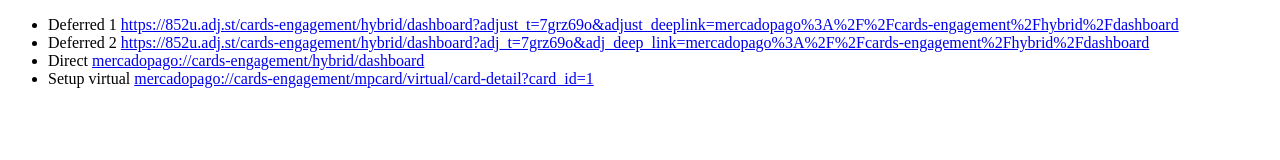
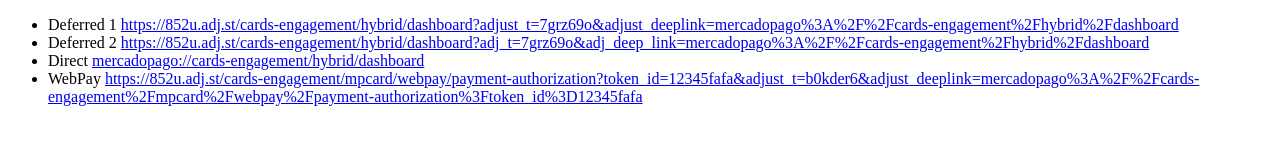
Before and after one commit to fernando-manzano-meli/adjust-test-site, a plain HTML site: page index.html in a window 1280 px wide. Drawn offline with Linux system fonts and the light colour scheme.

Commit message:
Update index.html

```diff
--- a/index.html
+++ b/index.html
@@ -5,7 +5,7 @@
          <li>Deferred 1 <a href="https://852u.adj.st/cards-engagement/hybrid/dashboard?adjust_t=7grz69o&adjust_deeplink=mercadopago%3A%2F%2Fcards-engagement%2Fhybrid%2Fdashboard">https://852u.adj.st/cards-engagement/hybrid/dashboard?adjust_t=7grz69o&adjust_deeplink=mercadopago%3A%2F%2Fcards-engagement%2Fhybrid%2Fdashboard</a></li>
          <li>Deferred 2 <a href="https://852u.adj.st/cards-engagement/hybrid/dashboard?adj_t=7grz69o&adj_deep_link=mercadopago%3A%2F%2Fcards-engagement%2Fhybrid%2Fdashboard">https://852u.adj.st/cards-engagement/hybrid/dashboard?adj_t=7grz69o&adj_deep_link=mercadopago%3A%2F%2Fcards-engagement%2Fhybrid%2Fdashboard</a></li>
          <li>Direct <a href="mercadopago://cards-engagement/hybrid/dashboard">mercadopago://cards-engagement/hybrid/dashboard</a></li>
-         <li>Setup virtual <a href="mercadopago://cards-engagement/mpcard/virtual/card-detail?card_id=1">mercadopago://cards-engagement/mpcard/virtual/card-detail?card_id=1</a></li>
+         <li>WebPay <a href="https://852u.adj.st/cards-engagement/mpcard/webpay/payment-authorization?token_id=12345fafa&adjust_t=b0kder6&adjust_deeplink=mercadopago%3A%2F%2Fcards-engagement%2Fmpcard%2Fwebpay%2Fpayment-authorization%3Ftoken_id%3D12345fafa">https://852u.adj.st/cards-engagement/mpcard/webpay/payment-authorization?token_id=12345fafa&adjust_t=b0kder6&adjust_deeplink=mercadopago%3A%2F%2Fcards-engagement%2Fmpcard%2Fwebpay%2Fpayment-authorization%3Ftoken_id%3D12345fafa</a></li>
       </ul>
    </body>
 </html>
```
